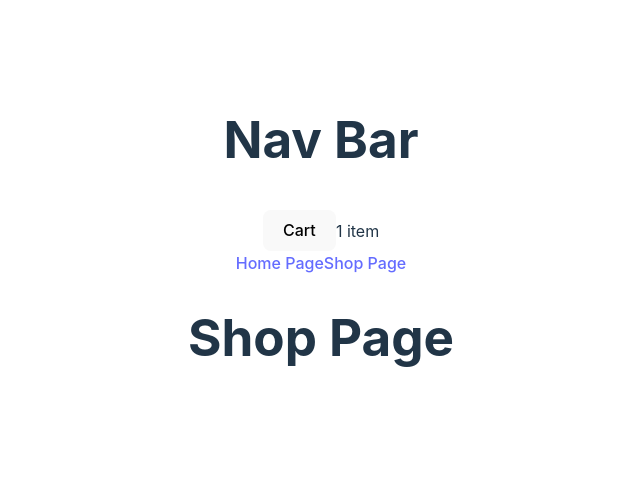
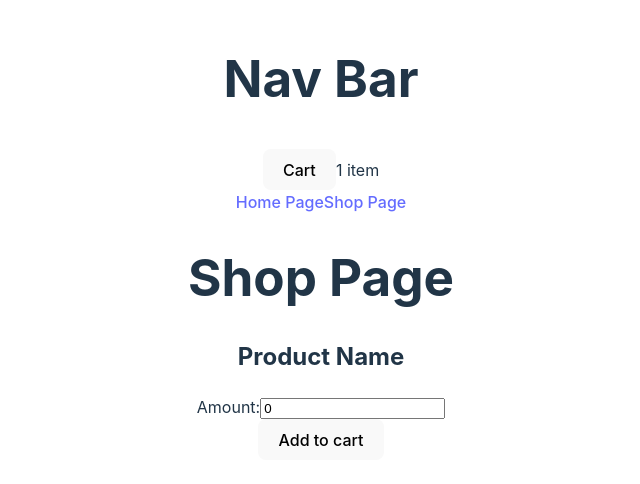
Before and after one commit to sisonj3/odin-shopping-cart, a React (Vite) app: page /shop in a window 1280 px wide. Shown: the part 166-650 px from the top of the page, without its empty margins (319-959 px from the left). Built offline with nearby package versions, Linux system fonts and the light colour scheme.

Commit message:
Removed buttons from Product

```diff
--- /dev/null
+++ b/src/components/Product.jsx
@@ -0,0 +1,16 @@
+function Product() {
+    return (
+        <div>
+            <h2>Product Name</h2>
+
+            <div>
+                <label htmlFor="amount">Amount:</label>
+                <input type="number" id="amount" name="amount" defaultValue={0} min={0}/>
+            </div>
+
+            <button>Add to cart</button>
+        </div>
+    )
+}
+
+export default Product;
--- a/src/components/Shop.jsx
+++ b/src/components/Shop.jsx
@@ -1,7 +1,10 @@
+import Product from './Product'
+
 function Shop() {
     return (
         <div>
             <h1>Shop Page</h1>
+            <Product />
         </div>
     )
 }
```
